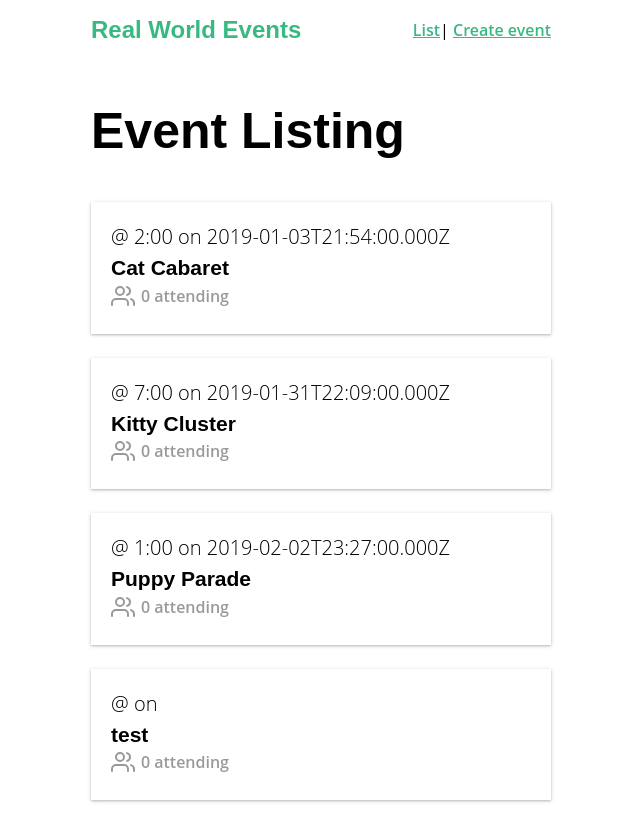
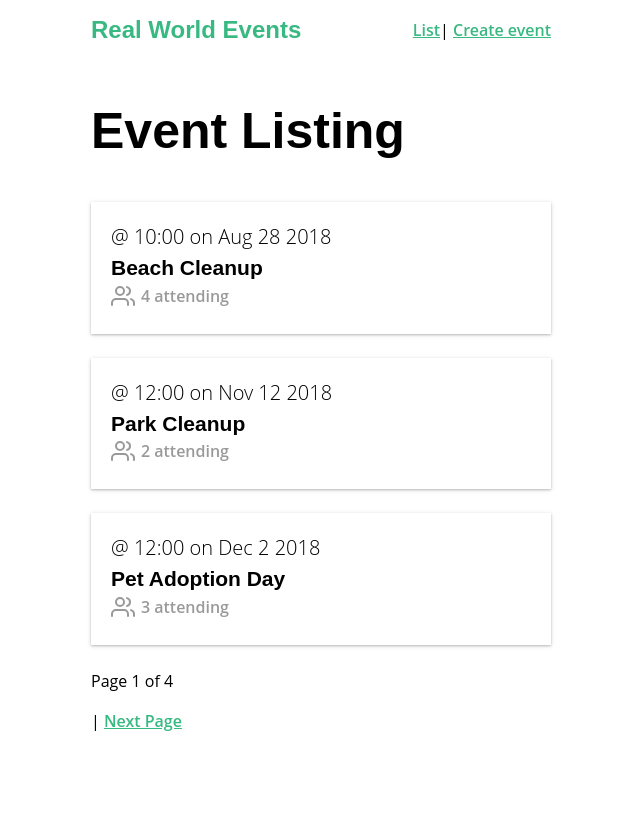
Before and after one commit to ma12-co/real-world-vue, a Vue app: page / in a window 1280 px wide. Shown: the top 840 px of the page, without its empty margins (319-959 px from the left). After the commit the page ends 800 px from the top, so only its background shows below. Built offline with nearby package versions, Linux system fonts and the light colour scheme; data requests are answered from the project's data file.

Commit message:
Mutations and Actions 3

```diff
--- a/db.json
+++ b/db.json
@@ -1,58 +1,235 @@
 {
   "events": [
     {
-      "id": 5928101,
-      "user": {
-        "id": "abc123",
-        "name": "Adam"
-      },
-      "category": "animal welfare",
-      "organizer": "Adam",
-      "title": "Cat Cabaret",
-      "description": "Yay felines!",
-      "location": "Meow Town",
-      "date": "2019-01-03T21:54:00.000Z",
-      "time": "2:00",
-      "attendees": []
+      "id": 1,
+      "title": "Beach Cleanup",
+      "date": "Aug 28 2018",
+      "time": "10:00",
+      "location": "Daytona Beach",
+      "description": "Let's clean up this beach.",
+      "organizer": "Adam Jahr",
+      "category": "sustainability",
+      "attendees": [
+        {
+          "id": "abc123",
+          "name": "Adam Jahr"
+        },
+        {
+          "id": "def456",
+          "name": "Gregg Pollack"
+        },
+        {
+          "id": "ghi789",
+          "name": "Beth Swanson"
+        },
+        {
+          "id": "jkl101",
+          "name": "Mary Gordon"
+        }
+      ]
     },
     {
-      "id": 8419988,
-      "user": {
-        "id": "abc123",
-        "name": "Adam"
-      },
-      "category": "animal welfare",
-      "organizer": "Adam",
-      "title": "Kitty Cluster",
-      "description": "Yay cats!",
-      "location": "Catlandia",
-      "date": "2019-01-31T22:09:00.000Z",
-      "time": "7:00",
-      "attendees": []
+      "id": 2,
+      "title": "Park Cleanup",
+      "date": "Nov 12 2018",
+      "time": "12:00",
+      "location": "132 N Magnolia Street, Orlando, Florida",
+      "description": "We're going to clean up this park.",
+      "organizer": "Adam Jahr",
+      "category": "nature",
+      "attendees": [
+        {
+          "id": "ghi789",
+          "name": "Beth Swanson"
+        },
+        {
+          "id": "jkl101",
+          "name": "Mary Gordon"
+        }
+      ]
     },
     {
-      "id": 4582797,
-      "user": {
-        "id": "abc123",
-        "name": "Adam"
-      },
+      "id": 3,
+      "title": "Pet Adoption Day",
+      "date": "Dec 2 2018",
+      "time": "12:00",
+      "location": "132 N Magnolia Street, Orlando, Florida",
+      "description": "Help animals find new homes.",
+      "organizer": "Gregg Pollack",
       "category": "animal welfare",
-      "organizer": "Adam",
-      "title": "Puppy Parade",
-      "description": "Yay pups!",
-      "location": "Puptown ",
-      "date": "2019-02-02T23:27:00.000Z",
-      "time": "1:00",
-      "attendees": []
+      "attendees": [
+        {
+          "id": "abc123",
+          "name": "Adam Jahr"
+        },
+        {
+          "id": "ghi789",
+          "name": "Beth Swanson"
+        },
+        {
+          "id": "jkl101",
+          "name": "Mary Gordon"
+        }
+      ]
     },
     {
-      "id": 5788917,
-      "category": "education",
-      "title": "test",
-      "description": "",
-      "location": "",
+      "id": 4,
+      "title": "Disco Party",
+      "date": "Aug 28 2018",
+      "time": "10:00",
+      "location": "Daytona Beach",
+      "description": "Let's clean up this beach.",
+      "organizer": "Adam Jahr",
+      "category": "sustainability",
+      "attendees": [
+        {
+          "id": "abc123",
+          "name": "Adam Jahr"
+        },
+        {
+          "id": "def456",
+          "name": "Gregg Pollack"
+        },
+        {
+          "id": "ghi789",
+          "name": "Beth Swanson"
+        },
+        {
+          "id": "jkl101",
+          "name": "Mary Gordon"
+        }
+      ]
+    },
+    {
+      "id": 5,
+      "title": "Vue Users Group",
+      "date": "Nov 12 2018",
+      "time": "12:00",
+      "location": "132 N Magnolia Street, Orlando, Florida",
+      "description": "We're going to clean up this park.",
+      "organizer": "Adam Jahr",
+      "category": "nature",
+      "attendees": [
+        {
+          "id": "ghi789",
+          "name": "Beth Swanson"
+        },
+        {
+          "id": "jkl101",
+          "name": "Mary Gordon"
+        }
+      ]
+    },
+    {
+      "id": 6,
+      "title": "Orlando Dev Meetup",
+      "date": "Dec 2 2018",
+      "time": "12:00",
+      "location": "132 N Magnolia Street, Orlando, Florida",
+      "description": "Help animals find new homes.",
+      "organizer": "Gregg Pollack",
+      "category": "animal welfare",
+      "attendees": [
+        {
+          "id": "abc123",
+          "name": "Adam Jahr"
+        },
+        {
+          "id": "ghi789",
+          "name": "Beth Swanson"
+        },
+        {
+          "id": "jkl101",
+          "name": "Mary Gordon"
+        }
+      ]
+    },
+    {
+      "id": 7,
+      "title": "Yoga Class",
+      "date": "Aug 28 2018",
+      "time": "10:00",
+      "location": "Daytona Beach",
+      "description": "Let's clean up this beach.",
+      "organizer": "Adam Jahr",
+      "category": "sustainability",
+      "attendees": [
+        {
+          "id": "abc123",
+          "name": "Adam Jahr"
+        },
+        {
+          "id": "def456",
+          "name": "Gregg Pollack"
+        },
+        {
+          "id": "ghi789",
+          "name": "Beth Swanson"
+        },
+        {
+          "id": "jkl101",
+          "name": "Mary Gordon"
+        }
+      ]
+    },
+    {
+      "id": 8,
+      "title": "Breathing Meditation",
+      "date": "Nov 12 2018",
+      "time": "12:00",
+      "location": "132 N Magnolia Street, Orlando, Florida",
+      "description": "We're going to clean up this park.",
+      "organizer": "Adam Jahr",
+      "category": "nature",
+      "attendees": [
+        {
+          "id": "ghi789",
+          "name": "Beth Swanson"
+        },
+        {
+          "id": "jkl101",
+          "name": "Mary Gordon"
+        }
+      ]
+    },
+    {
+      "id": 9,
+      "title": "Dancing Class",
+      "date": "Dec 2 2018",
+      "time": "12:00",
+      "location": "132 N Magnolia Street, Orlando, Florida",
+      "description": "Help animals find new homes.",
+      "organizer": "Gregg Pollack",
+      "category": "animal welfare",
+      "attendees": [
+        {
+          "id": "abc123",
+          "name": "Adam Jahr"
+        },
+        {
+          "id": "ghi789",
+          "name": "Beth Swanson"
+        },
+        {
+          "id": "jkl101",
+          "name": "Mary Gordon"
+        }
+      ]
+    },
+    {
+      "id": 10,
+      "category": "animal welfare",
+      "organizer": {
+        "user": {
+          "id": "abc123",
+          "name": "Adam Jahr"
+        }
+      },
+      "title": "Gregg's Event",
+      "description": "We'll do stuff",
+      "location": "Your House",
       "date": "",
-      "time": "",
+      "time": "5:00",
       "attendees": []
     }
   ]
--- a/src/App.vue
+++ b/src/App.vue
@@ -1,7 +1,7 @@
 <template>
   <div id="app">
     <NavBar />
-    <router-view />
+    <router-view :key="$route.fullPath" />
   </div>
 </template>
 
--- a/src/store.js
+++ b/src/store.js
@@ -1,6 +1,7 @@
 import Vue from 'vue'
 import Vuex from 'vuex'
 import EventService from './services/EventService'
+
 Vue.use(Vuex)
 
 export default new Vuex.Store({
@@ -15,22 +16,25 @@ export default new Vuex.Store({
       'food',
       'community'
     ],
-    todos: [
-      { id: 1, text: '...', done: true },
-      { id: 2, text: '...', done: false },
-      { id: 3, text: '...', done: true },
-      { id: 4, text: '...', done: false }
-    ],
-    events: [
-      { id: 1, title: '...', organizer: '...' },
-      { id: 2, title: '...', organizer: '...' },
-      { id: 3, title: '...', organizer: '...' },
-      { id: 4, title: '...', organizer: '...' }
-    ]
+
+    events: [],
+    numberOfPages: 0,
+    event: {}
   },
   mutations: {
     ADD_EVENT(state, event) {
       state.events.push(event)
+    },
+    SET_EVENTS(state, events) {
+      state.events = events
+    },
+    SET_NUMBEROFPAGES(state, eventsNum) {
+      state.numberOfPages = Math.ceil(parseInt(eventsNum) / 3)
+
+      console.log(state.numberOfPages)
+    },
+    SET_EVENT(state, event) {
+      state.event = event
     }
   },
   actions: {
@@ -40,6 +44,32 @@ export default new Vuex.Store({
           commit('ADD_EVENT', event)
         })
         .catch(e => console.log('there was an error' + e))
+    },
+
+    fetchEvents({ commit }, { perPage, page }) {
+      EventService.getEvents(perPage, page)
+        .then(response => {
+          commit('SET_NUMBEROFPAGES', response.headers['x-total-count'])
+
+          commit('SET_EVENTS', response.data)
+        })
+        .catch(e => {
+          console.log('there was an error: ' + e)
+        })
+    },
+    fetchEvent({ commit, getters }, id) {
+      let event = getters.getEventByID(id)
+      if (event) {
+        commit('SET_EVENT', event)
+      } else {
+        EventService.getEvent(id)
+          .then(response => {
+            commit('SET_EVENT', response.data)
+          })
+          .catch(error => {
+            console.log('there was an error:' + error.response)
+          })
+      }
     }
   },
   getters: {
--- a/src/views/EventList.vue
+++ b/src/views/EventList.vue
@@ -2,29 +2,47 @@
   <div>
     <h1>Event Listing</h1>
     <EventCard :key="event.id" v-for="event in events" :event="event" />
+    <p>Page {{ page }} of {{ numOfPages }}</p>
+    <template v-if="page != 1">
+      <router-link
+        :to="{ name: 'event-list', query: { page: page - 1 } }"
+        rel="prev"
+        >Prev Page</router-link
+      >
+    </template>
+    |
+    <template v-if="page < numOfPages">
+      <router-link
+        :to="{ name: 'event-list', query: { page: page + 1 } }"
+        rel="next"
+        >Next Page</router-link
+      >
+    </template>
   </div>
 </template>
 
 <script>
 import EventCard from '../components/EventCard.vue'
-import EventService from '../services/EventService.js'
+import { mapState } from 'vuex'
+
 export default {
-  data() {
-    return {
-      events: []
-    }
-  },
   components: {
     EventCard
   },
   created() {
-    EventService.getEvents()
-      .then(response => {
-        this.events = response.data
-      })
-      .catch(e => {
-        console.log('there was an error: ' + e)
-      })
+    this.$store.dispatch('fetchEvents', {
+      perPage: 3,
+      page: this.page
+    })
+  },
+  computed: {
+    page() {
+      return parseInt(this.$route.query.page) || 1
+    },
+    numOfPages() {
+      return this.$store.state.numberOfPages
+    },
+    ...mapState(['events'])
   }
 }
 </script>
--- a/src/views/EventShow.vue
+++ b/src/views/EventShow.vue
@@ -14,9 +14,9 @@
     <p>{{ event.description }}</p>
     <h2>
       Attendees
-      <span class="badge -fill-gradient">
-        {{ event.attendees ? event.attendees.length : 0 }}
-      </span>
+      <span class="badge -fill-gradient">{{
+        event.attendees ? event.attendees.length : 0
+      }}</span>
     </h2>
     <ul class="list-group">
       <li
@@ -31,22 +31,15 @@
 </template>
 
 <script>
-import EventService from '../services/EventService'
+import { mapState } from 'vuex'
 export default {
   props: ['id'],
-  data() {
-    return {
-      event: {}
-    }
+
+  created() {
+    this.$store.dispatch('fetchEvent', this.id)
   },
-  created() {
-    EventService.getEvent(this.id)
-      .then(response => {
-        this.event = response.data
-      })
-      .catch(error => {
-        console.log('there was an error:' + error.response)
-      })
+  computed: {
+    ...mapState(['event'])
   }
 }
 </script>
```
